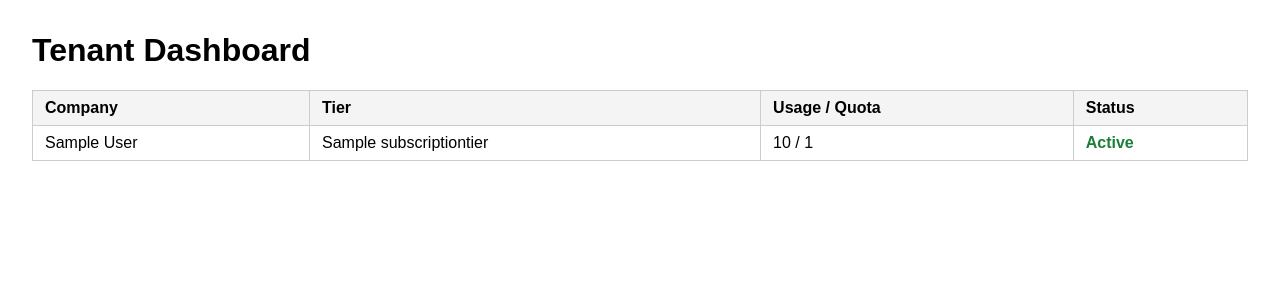
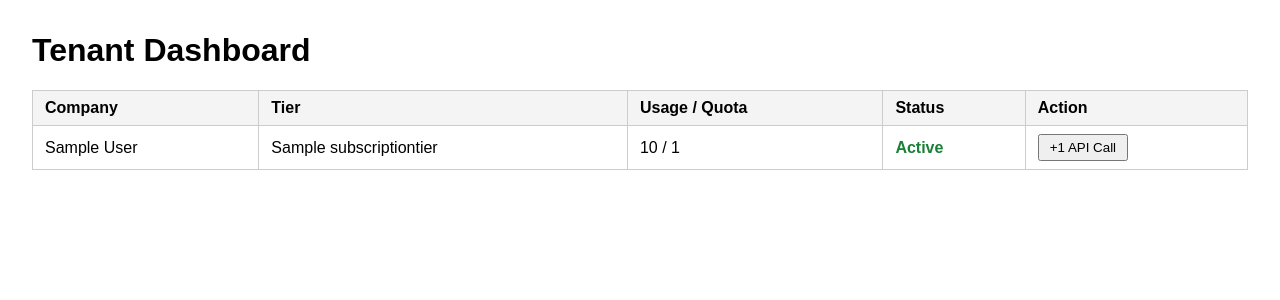
Before and after one commit to Kimberlywangari/saas_metering_engine, a Django app: page /api/dashboard/ in a window 1280 px wide. Shown: the top 300 px of the page. Run offline with Django 5.2, Linux system fonts and the light colour scheme; tables that the repository leaves empty hold one stand-in row (values such as "Sample post").

Commit message:
templates finalised

```diff
--- a/apps/subscriptions/templates/subscriptions/dashboard.html
+++ b/apps/subscriptions/templates/subscriptions/dashboard.html
@@ -10,6 +10,7 @@
         .active { color: #1a7f37; font-weight: bold; }
         .past_due { color: #b35900; font-weight: bold; }
         .canceled { color: #b91c1c; font-weight: bold; }
+        button { padding: 4px 10px; cursor: pointer; }
     </style>
 </head>
 <body>
@@ -21,6 +22,7 @@
             <th>Tier</th>
             <th>Usage / Quota</th>
             <th>Status</th>
+            <th>Action</th>
         </tr>
         {% for tenant in tenants %}
         <tr>
@@ -28,6 +30,12 @@
             <td>{{ tenant.tier.name }}</td>
             <td>{{ tenant.current_api_usage }} / {{ tenant.tier.api_call_limit }}</td>
             <td class="{{ tenant.status|lower }}">{{ tenant.get_status_display }}</td>
+            <td>
+                <form method="post" action="{% url 'subscriptions:record-call' tenant.id %}">
+                    {% csrf_token %}
+                    <button type="submit">+1 API Call</button>
+                </form>
+            </td>
         </tr>
         {% endfor %}
     </table>
--- a/apps/subscriptions/urls.py
+++ b/apps/subscriptions/urls.py
@@ -1,12 +1,13 @@
 from django.urls import path
 
-from .views import MeteredEndpointView, TenantUsageStatusView, dashboardView
+from .views import MeteredEndpointView, TenantUsageStatusView, dashboardView, record_call_view
 
 
 app_name = "subscriptions"
 
 urlpatterns = [
     path("dashboard/", dashboardView, name="tenant-dashboard"),
+    path("tenants/<int:tenant_id>/record/", record_call_view, name="record-call"),
     path("meter/", MeteredEndpointView.as_view(), name="metered-endpoint"),
     path(
         "tenants/<int:tenant_id>/usage/",
--- a/apps/subscriptions/views.py
+++ b/apps/subscriptions/views.py
@@ -5,11 +5,18 @@ from django.shortcuts import render
 from django.utils.decorators import method_decorator
 from django.views import View
 from django.views.decorators.csrf import csrf_exempt
+from django.shortcuts import redirect
+
 
 from .models import TenantAccount
 from .services import record_api_call
 
 TENANT_ID_HEADER = "HTTP_X_TENANT_ID"
+
+
+def record_call_view(request, tenant_id):
+    record_api_call(tenant_id)
+    return redirect("subscriptions:tenant-dashboard")
 
 def dashboardView(request):
     tenants = TenantAccount.objects.select_related('tier').all()
```
